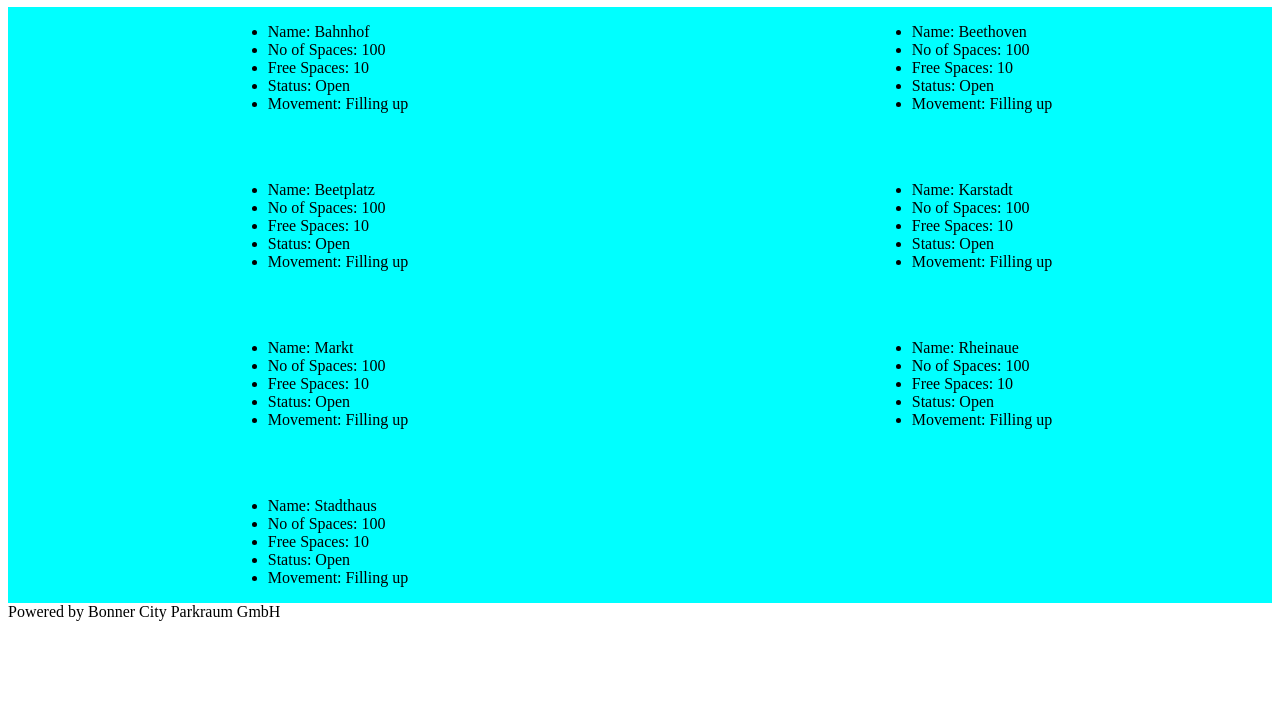
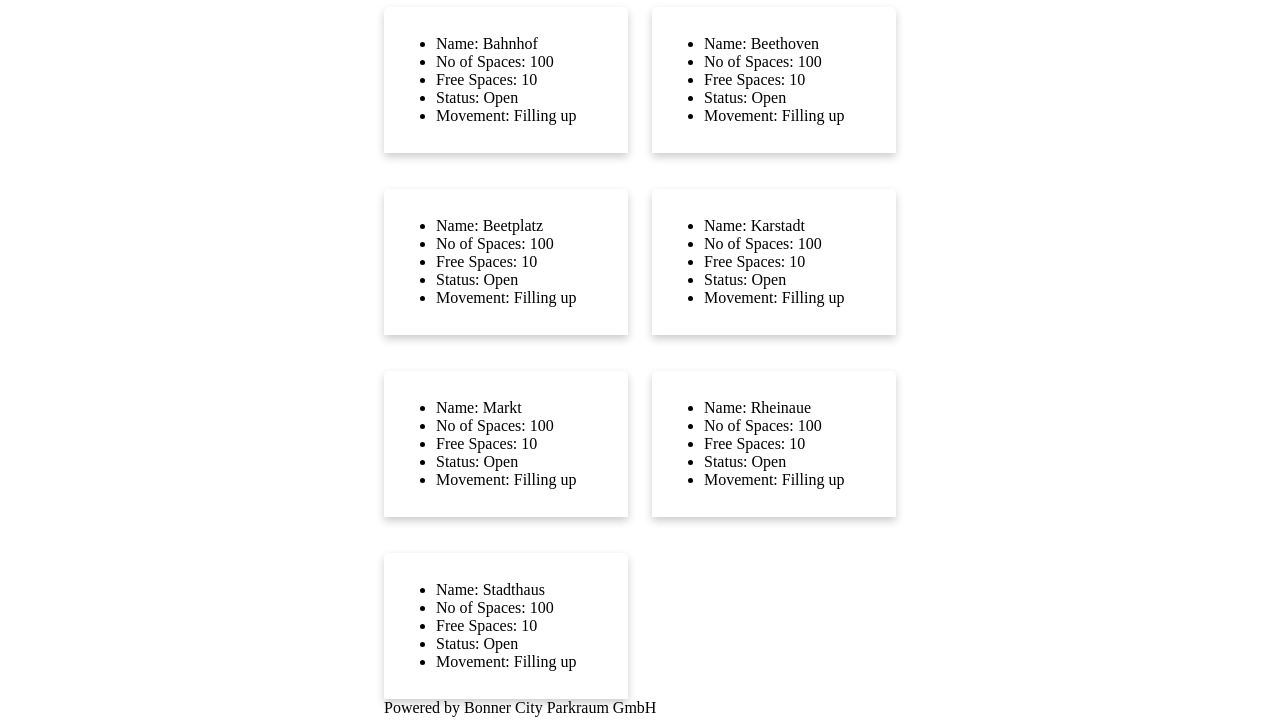
Before and after one commit to coderwurst/find-me-a-spot-Bonn, a website built with webpack: page src/index.html in a window 1280 px wide. Shown: the part 73-800 px from the top of the page. Built offline with nearby package versions, Linux system fonts and the light colour scheme; no server answers.

Commit message:
responsive media queries

```diff
--- a/src/style/app.css
+++ b/src/style/app.css
@@ -1,13 +1,38 @@
+body {
+    margin-left: 10%;
+    margin-right: 10%;
+}
+
 .container {
     display: grid;
-    grid-template-columns: 1fr 1fr;
+    grid-template-columns: 1fr;
     grid-template-rows: auto;
     grid-column-gap: 24px;
     grid-row-gap: 36px;
+}
 
-    background-color: cyan;
+@media only screen and (min-width: 600px) {
+    body {
+        margin-left: 20%;
+        margin-right: 20%;
+    }
+}
+
+@media only screen and (min-width: 1200px) {
+    .container {
+        grid-template-columns: 1fr 1fr;
+    }
+
+    body {
+        margin-left: 30%;
+        margin-right: 30%;
+    }
 }
 
 .item {
-    place-self: center;
+    place-self: stretch;
+    box-shadow: 0 4px 8px 0 rgba(0,0,0,0.2);
+    transition: 0.3s;
+    padding: 12px;
+    border-radius: 5px 5px 0 0;
 }
```
